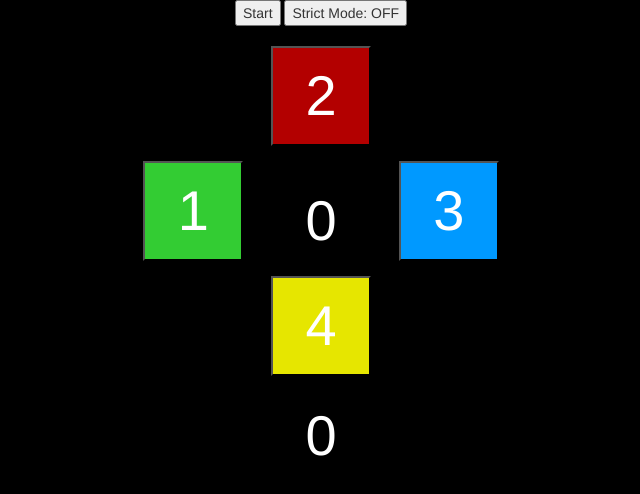
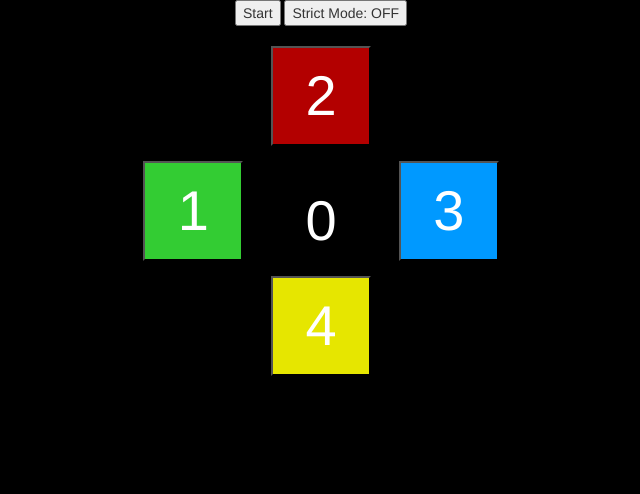
Before and after one commit to R1zzo23/Simon, a plain HTML site: page index.html in a window 1280 px wide. Shown: the whole page, without its empty margins (319-959 px from the left). Drawn offline with nearby package versions, Linux system fonts and the light colour scheme.

Commit message:
Removed extra "count" element.

```diff
--- a/index.html
+++ b/index.html
@@ -218,7 +218,6 @@
             <div class="developer-info">
               <p id="correctPattern"></p>
               <p id="playerInput"></p>
-              <p id="count">0</p>
             </div>
           </div>
         </div>
```
